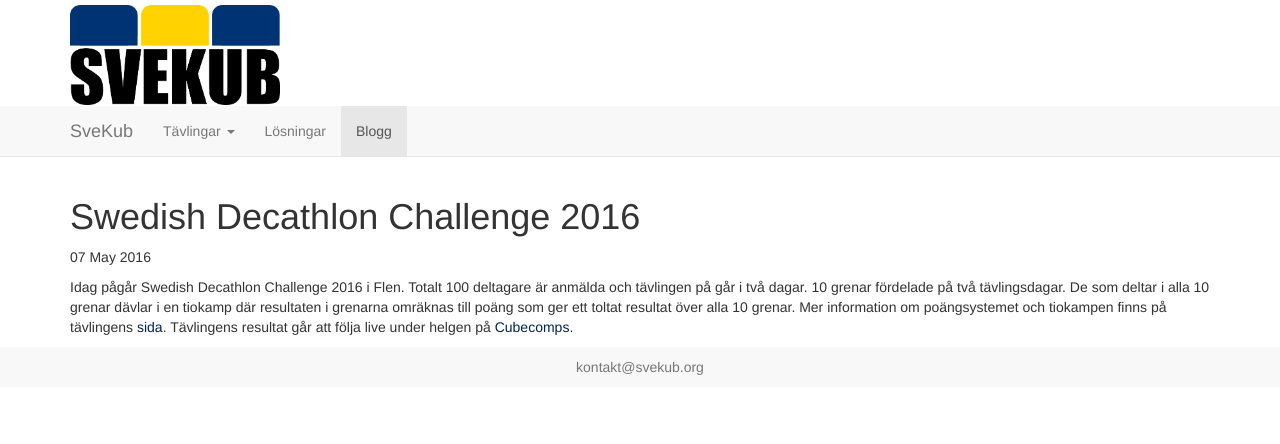
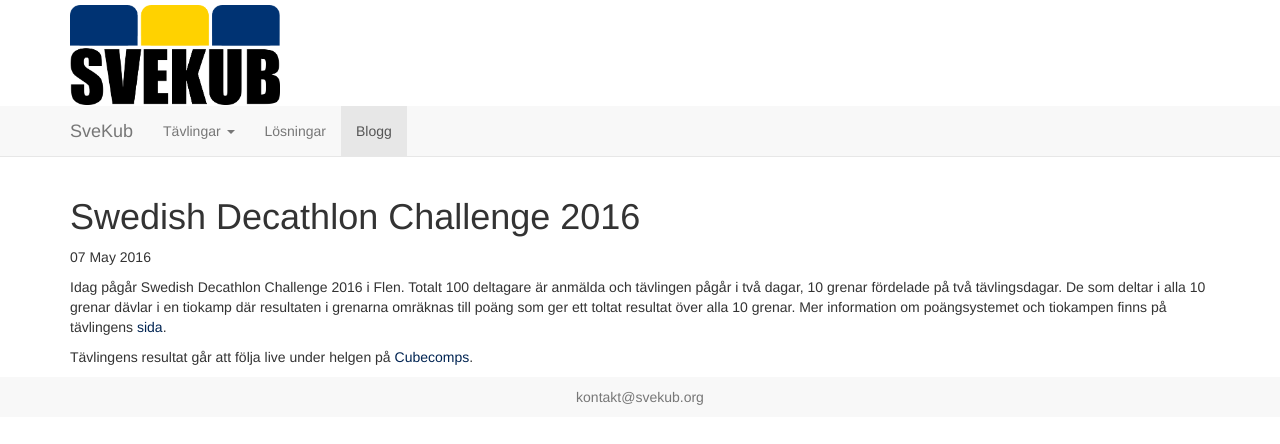
Before and after one commit to SveKub/SveKubOldSite, a Jekyll site: the page built from _posts/2016-05-07-SDC16.md, in a window 1280 px wide. Shown: the top 444 px of the page. Built offline with Jekyll 4.4.1, drawn with Linux system fonts in a browser that asks for light colours; nearby versions of some CDN libraries.

Commit message:
Update 2016-05-07-SDC16.md

```diff
--- a/_posts/2016-05-07-SDC16.md
+++ b/_posts/2016-05-07-SDC16.md
@@ -5,5 +5,6 @@ date:   2016-05-07 11:00:00 +0100
 categories: Bloggpost
 activeMenu: blogg
 ---
-Idag pågår Swedish Decathlon Challenge 2016 i Flen. Totalt 100 deltagare är anmälda och tävlingen på går i två dagar. 10 grenar fördelade på två tävlingsdagar. De som deltar i alla 10 grenar dävlar i en tiokamp där resultaten i grenarna omräknas till poäng som ger ett toltat resultat över alla 10 grenar. Mer information om poängsystemet och tiokampen finns på tävlingens [sida](http://apelgam.se/Rubik/Comp/SDC2016/?site=events).
+Idag pågår Swedish Decathlon Challenge 2016 i Flen. Totalt 100 deltagare är anmälda och tävlingen pågår i två dagar, 10 grenar fördelade på två tävlingsdagar. De som deltar i alla 10 grenar dävlar i en tiokamp där resultaten i grenarna omräknas till poäng som ger ett toltat resultat över alla 10 grenar. Mer information om poängsystemet och tiokampen finns på tävlingens [sida](http://apelgam.se/Rubik/Comp/SDC2016/?site=events).
+
 Tävlingens resultat går att följa live under helgen på [Cubecomps](http://www.cubecomps.com/live.php?cid=1514).
```
